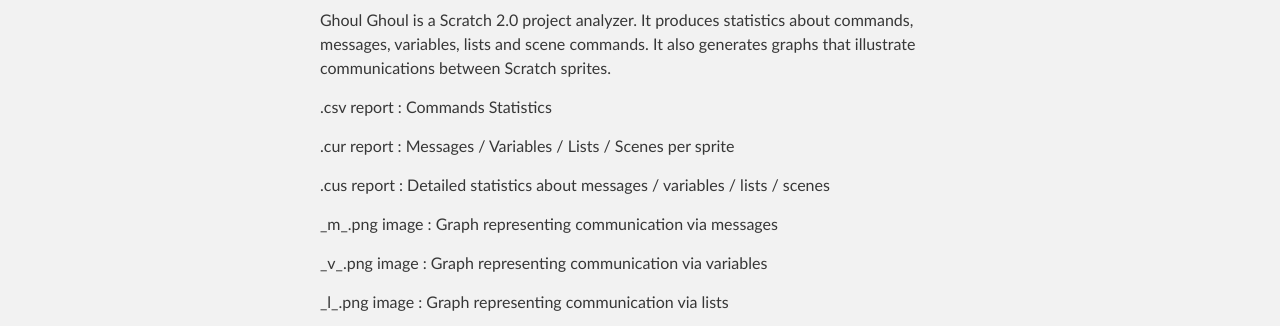
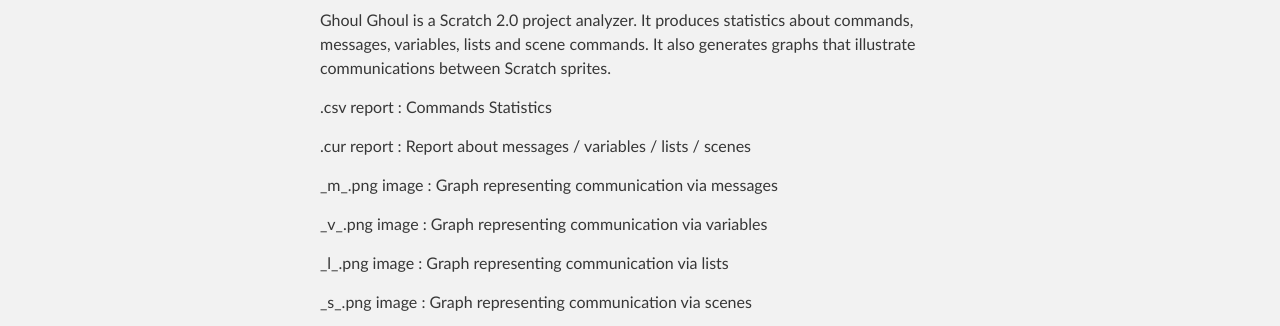
Before and after one commit to dimnikolos/Ghoul, a plain HTML site: page index.html in a window 1280 px wide. Shown: the part 252-578 px from the top of the page. Drawn offline with Linux system fonts and the light colour scheme.

Commit message:
Removed .cus report description

```diff
--- a/index.html
+++ b/index.html
@@ -36,9 +36,7 @@ Ghoul is a Scratch 2.0 project analyzer. It produces statistics about commands,
 
 <p>.csv report : Commands Statistics</p>
 
-<p>.cur report : Messages / Variables / Lists / Scenes per sprite</p>
-
-<p>.cus report : Detailed statistics about messages / variables / lists / scenes</p>
+<p>.cur report : Report about messages / variables / lists / scenes</p>
 
 <p>_m_.png image : Graph representing communication via messages</p>
 
```
